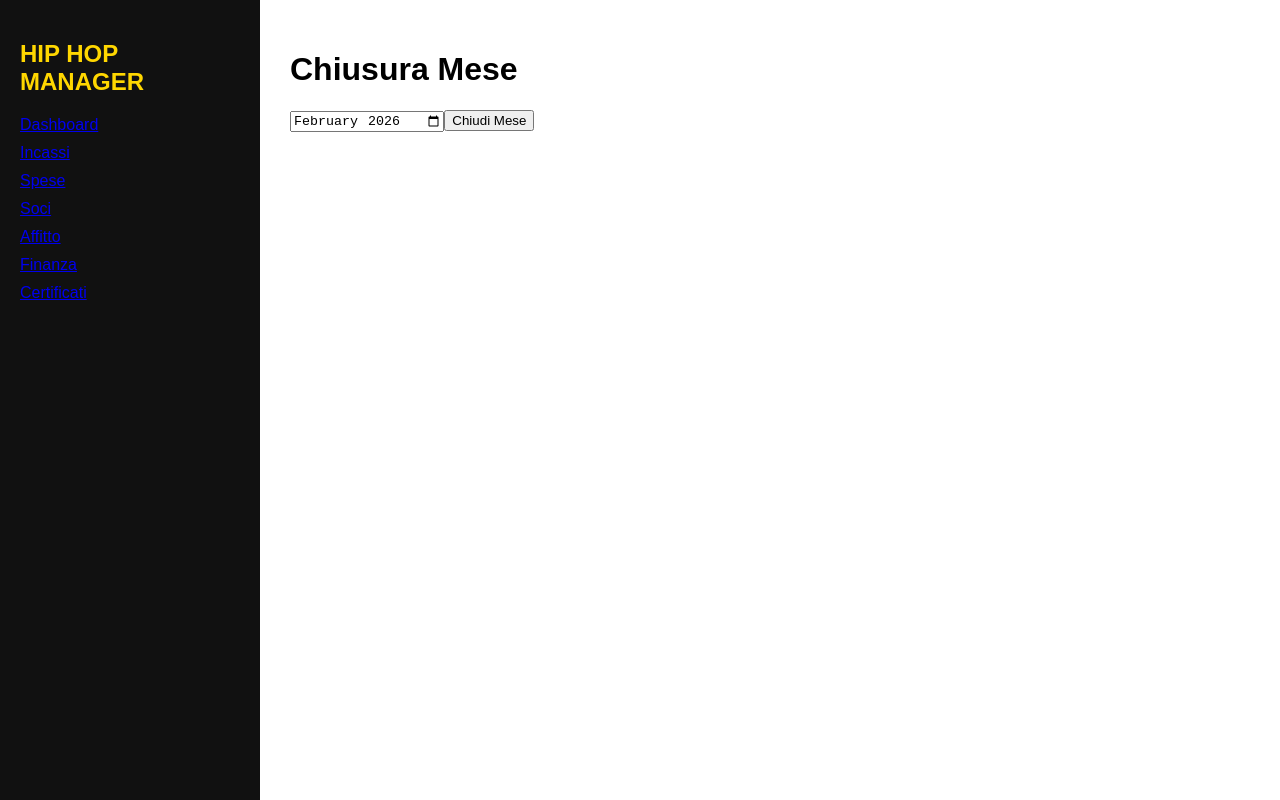
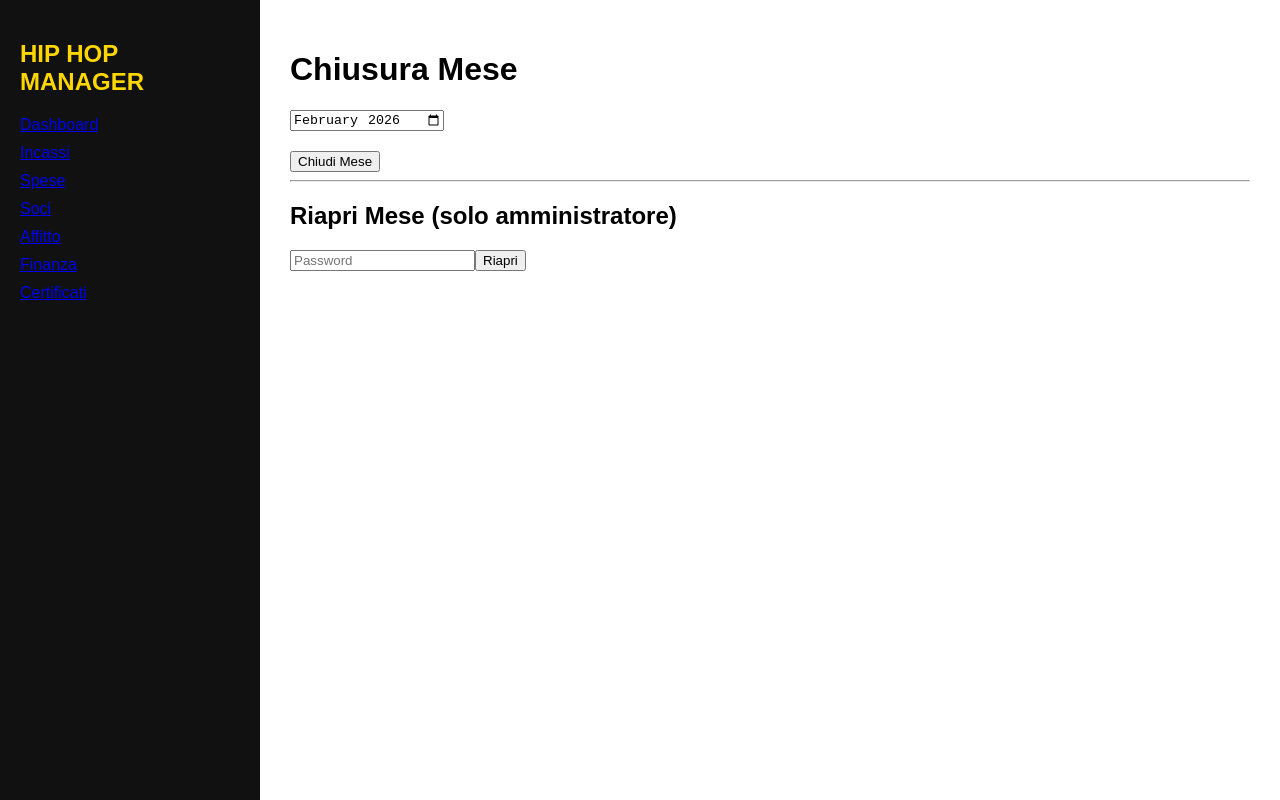
Before and after one commit to pben74-droid/hiphop-manager, a Next.js app: page /chiusura in a window 1280 px wide. Built offline with nearby package versions, Linux system fonts and the light colour scheme; no server answers.

Commit message:
Update page.tsx

```diff
--- a/app/chiusura/page.tsx
+++ b/app/chiusura/page.tsx
@@ -5,9 +5,10 @@ import { supabase } from "@/lib/supabaseClient";
 
 export default function ChiusuraPage() {
   const [mese, setMese] = useState("2026-02");
+  const [password, setPassword] = useState("");
 
   const chiudiMese = async () => {
-    // Prendo movimenti del mese
+    // Prendo movimenti mese
     const { data: movimenti } = await supabase
       .from("movimenti_finanziari")
       .select("*")
@@ -15,15 +16,32 @@ export default function ChiusuraPage() {
 
     if (!movimenti) return;
 
+    const saldoOperativo = movimenti
+      .filter(m => m.contenitore === "cassa_operativa" || m.contenitore === "banca")
+      .reduce((s, m) => s + Number(m.importo), 0);
+
+    const saldoAffitto = movimenti
+      .filter(m => m.contenitore === "cassa_affitto")
+      .reduce((s, m) => s + Number(m.importo), 0);
+
+    if (saldoOperativo < 0) {
+      alert("ERRORE: Differenza operativa negativa. I soci devono coprire il mese.");
+      return;
+    }
+
+    if (saldoAffitto !== 0) {
+      alert("ERRORE: Affitto non completamente coperto.");
+      return;
+    }
+
     const saldoCassa = movimenti
       .filter(m => m.contenitore === "cassa_operativa")
-      .reduce((s,m)=>s+Number(m.importo),0);
+      .reduce((s, m) => s + Number(m.importo), 0);
 
     const saldoBanca = movimenti
       .filter(m => m.contenitore === "banca")
-      .reduce((s,m)=>s+Number(m.importo),0);
+      .reduce((s, m) => s + Number(m.importo), 0);
 
-    // Aggiorno mese come chiuso e salvo saldo finale
     await supabase
       .from("mesi")
       .update({
@@ -36,6 +54,21 @@ export default function ChiusuraPage() {
     alert("Mese chiuso correttamente");
   };
 
+  const riapriMese = async () => {
+    if (password !== "Nmdcdnv74!") {
+      alert("Password errata");
+      return;
+    }
+
+    await supabase
+      .from("mesi")
+      .update({ stato: "aperto" })
+      .eq("mese", mese);
+
+    alert("Mese riaperto");
+    setPassword("");
+  };
+
   return (
     <div>
       <h1>Chiusura Mese</h1>
@@ -43,11 +76,28 @@ export default function ChiusuraPage() {
       <input
         type="month"
         value={mese}
-        onChange={(e)=>setMese(e.target.value)}
+        onChange={(e) => setMese(e.target.value)}
       />
 
-      <button onClick={chiudiMese}>
-        Chiudi Mese
+      <div style={{ marginTop: 20 }}>
+        <button onClick={chiudiMese}>
+          Chiudi Mese
+        </button>
+      </div>
+
+      <hr />
+
+      <h2>Riapri Mese (solo amministratore)</h2>
+
+      <input
+        type="password"
+        placeholder="Password"
+        value={password}
+        onChange={(e) => setPassword(e.target.value)}
+      />
+
+      <button onClick={riapriMese}>
+        Riapri
       </button>
     </div>
   );
```
